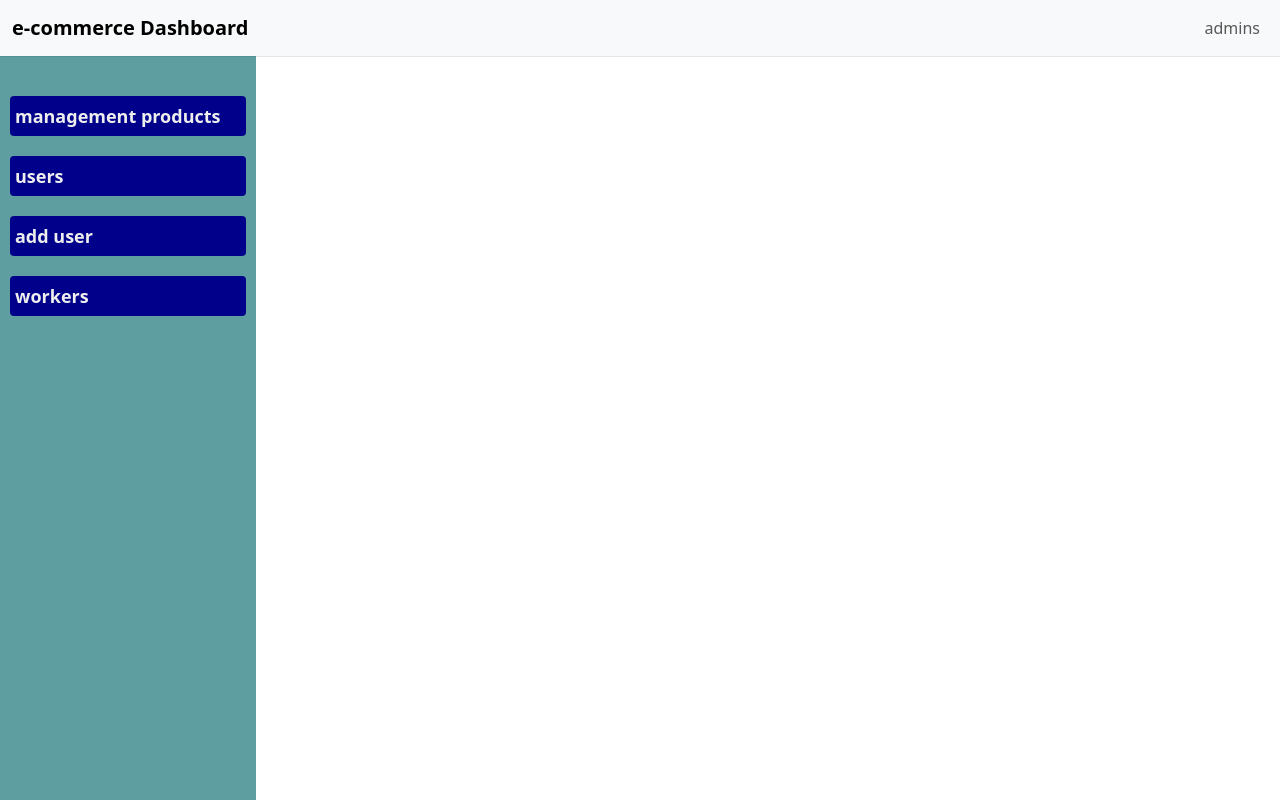
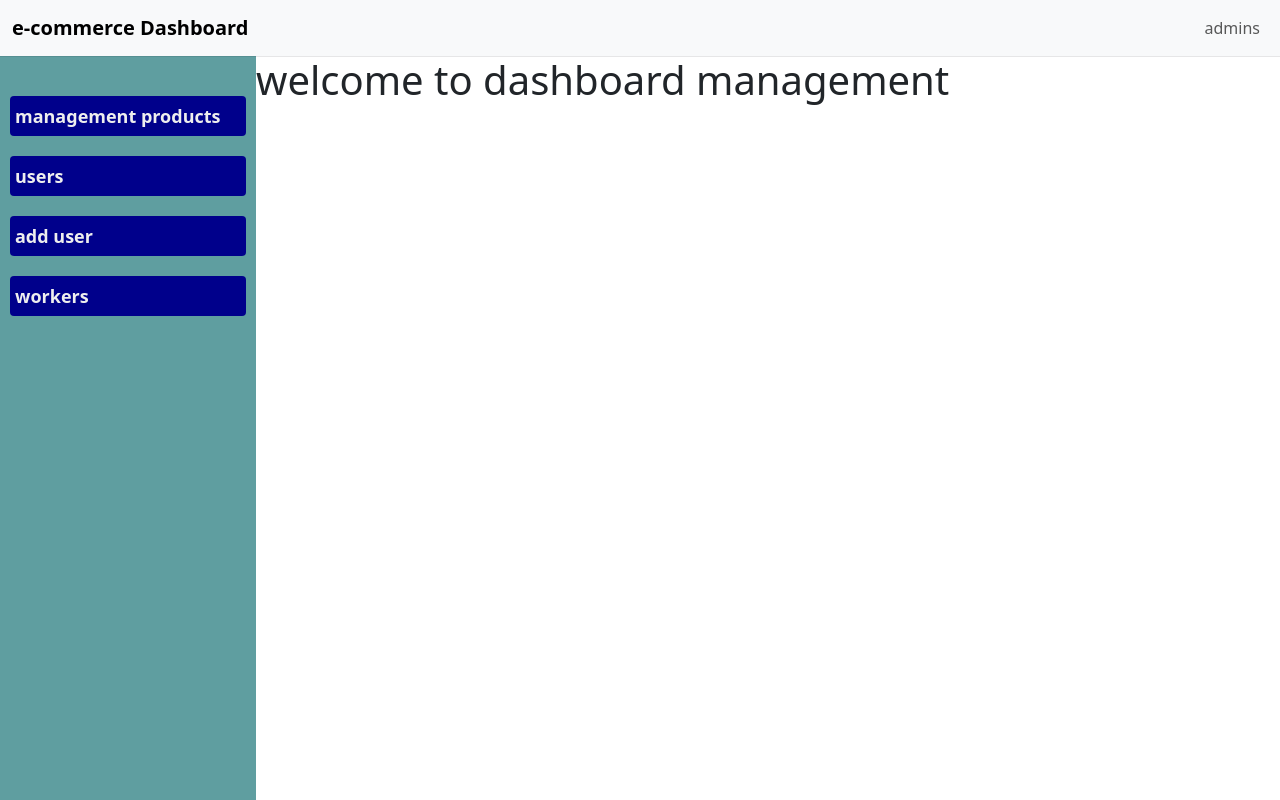
Before and after one commit to ashrafmo-1/E-commerce_products-management, a React (Create React App) app in the folder source-code/: page /dashboard in a window 1280 px wide. Built offline with nearby package versions, Linux system fonts and the light colour scheme.

Commit message:
remove product from database

```diff
--- a/source-code/package.json
+++ b/source-code/package.json
@@ -14,6 +14,7 @@
     "react-icons": "^4.11.0",
     "react-router-dom": "^6.16.0",
     "react-scripts": "5.0.1",
+    "sweetalert2": "^11.7.31",
     "web-vitals": "^2.1.4"
   },
   "scripts": {
--- a/source-code/src/App.js
+++ b/source-code/src/App.js
@@ -4,7 +4,8 @@ import Home from "./pages/Home/Home";
 import Signup from "../src/pages/login/signup/Signup.jsx";
 import Login from "../src/pages/login/signup/Login";
 import Dashboard from "./pages/Dashboard/Dashboard";
-import ProductsManagement from "./components/Dashboard/Products-management"; // admins only
+import ProductsManagement from "./components/Dashboard/Products-management";
+import DashContent from "./components/Dashboard/DashContent"; // admins only
 
 
 function App() {
@@ -15,6 +16,7 @@ function App() {
         <Route path= "/signup" element={<Signup/>}/>
         <Route path= "/login" element={<Login/>}/>
         <Route path= "/dashboard" element={<Dashboard />} >
+            <Route path={''} element={<DashContent />} />
             <Route path={'ProductsManagement'} element={<ProductsManagement />} />
         </Route>
       </Routes>
--- a/source-code/src/components/Dashboard/Products-management.jsx
+++ b/source-code/src/components/Dashboard/Products-management.jsx
@@ -2,20 +2,35 @@ import Table from 'react-bootstrap/Table';
 import Container from "react-bootstrap/Container";
 import {useEffect, useState} from "react";
 import Button from "react-bootstrap/Button";
-
+import Swal from "sweetalert2";
 
 const ProductsManagement = () => {
     // get all products from the database and add them to the list of products
     const [product, setProduct] = useState([])
     const apilink = 'https://database-products.onrender.com/products'
+
+    const dataRequest = () => {
+        fetch(apilink).then((response) => response.json()).then((data) => setProduct(data))
+    }
+
     useEffect(() => {
-        fetch(apilink).then((response) => response.json()).then((data) => setProduct(data))
+        dataRequest()
     }, []);
 
+    // remove products from the list of products
+    const removeProduct = (product) => {
+        Swal.fire({title: `are you sure delete - ${product.title.slice(0, 20)}`, showCancelButton: true, icon: 'warning'}).then((data) => {
+            if (data.isConfirmed === true) {
+                fetch(`https://database-products.onrender.com/products/${product.id}`, {method: 'delete'}).then(res => res.json()).then(() => dataRequest())
+            }else {
+                return false
+            }
+        })
+    }
     return (
         <Container>
-            <h2> products management </h2>
-            <p> this site privet from admins only </p>
+            <h2 style={{color: 'darkblue'}}> products management </h2>
+            <p style={{color: '#777'}}> this site privet from admins only </p>
             <Table striped bordered responsive className={''} >
                 <thead>
                 <tr>
@@ -23,7 +38,6 @@ const ProductsManagement = () => {
                     <th className={'text-center'}>id</th>
                     <th>product name</th>
                     <th>category</th>
-                    <th className={'text-center'}>length</th>
                     <th className={'text-center'}>price</th>
                     <th className={'text-center'}>controls</th>
                 </tr>
@@ -35,10 +49,9 @@ const ProductsManagement = () => {
                         <td className={'text-center'}>{index + 1}</td>
                         <td>{product.title.slice(0, 20)}...</td>
                         <td>{product.category}</td>
-                        <td className={'text-center'}>{product.rating.count}</td>
                         <td className={'text-center'}>${product.price}</td>
                         <td className={'gap-2 d-flex justify-content-center'}>
-                            <Button variant={"outline-danger"}>X</Button>
+                            <Button variant={"outline-danger"} onClick={() => removeProduct(product)}>X</Button>
                             <Button variant={"outline-primary"}>show</Button>
                             <Button variant={"outline-primary"}>edit</Button>
                         </td>
--- a/source-code/src/main-style.css
+++ b/source-code/src/main-style.css
@@ -17,3 +17,15 @@
     align-items: center;
     justify-content: center;
 }
+
+::-webkit-scrollbar {
+    width: 2px;
+}
+
+::-webkit-scrollbar-track {
+    background: #888;
+}
+
+::-webkit-scrollbar-thumb {
+    background: #000;
+}
```
Also changed, not shown: 1 other file (tests, documents, lock files or other folders).
